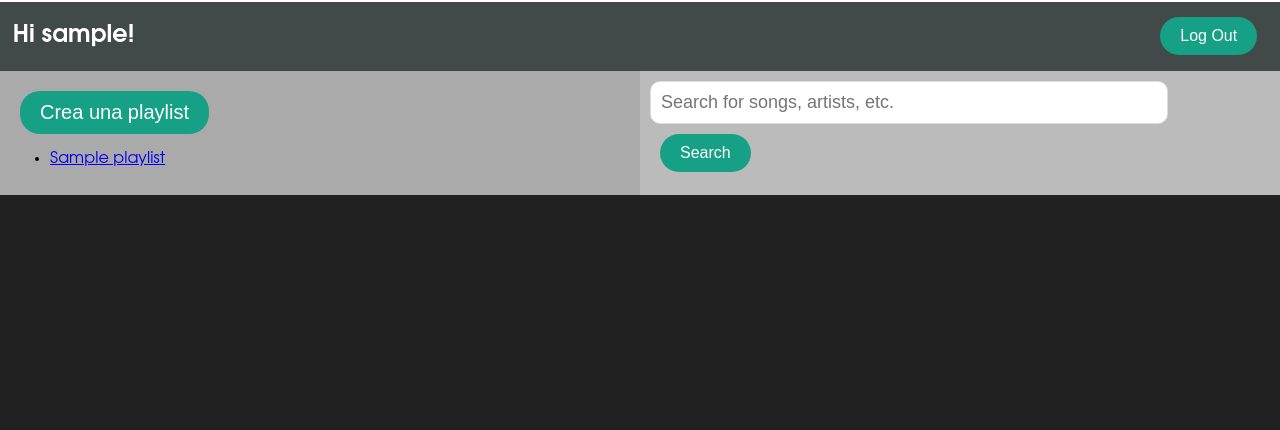
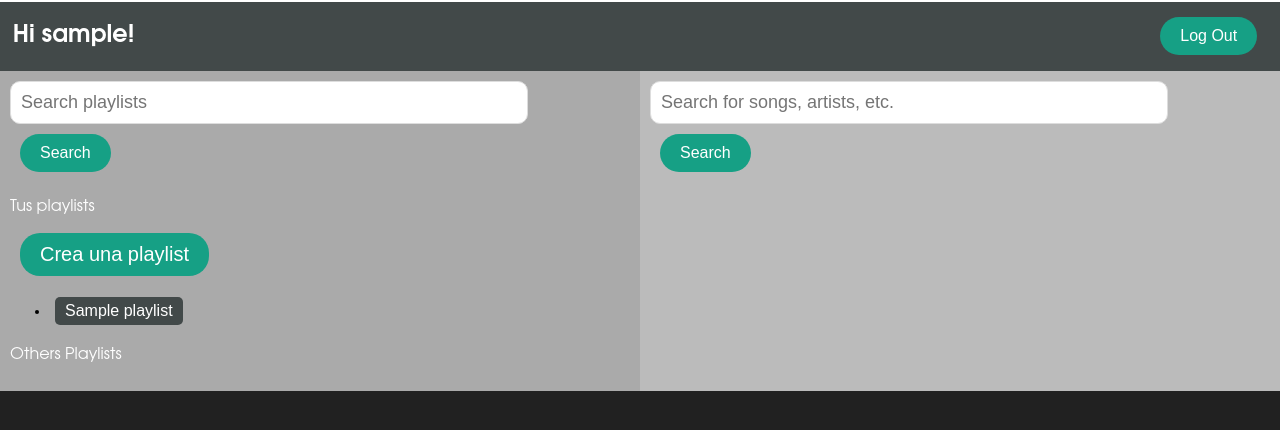
Before and after one commit to lau-marti/WebProject, a Django app: page /musicterritory/ in a window 1280 px wide. Shown: the part 116-546 px from the top of the page. Run offline with Django 5.2, Linux system fonts and the light colour scheme; a user stored in the database is signed in; tables that the repository leaves empty hold one stand-in row (values such as "Sample post").

Commit message:
CSS v2.1

```diff
--- a/static/css/styles.css
+++ b/static/css/styles.css
@@ -7,7 +7,7 @@ body {
     padding: 0;
 }
 
-.genericButton{     /*genericButton = button*/
+.genericButton{
     display: inline-block;
     padding: 10px 20px;
     background-color: #16a085;
@@ -26,7 +26,20 @@ body {
     background-color: #026e59;
 }
 
-
+.playlistButton{
+    display: inline-block;
+    padding: 5px 10px;
+    background-color: #424949;
+    color: #ffffff;
+    text-decoration: none;
+    border: none;
+    border-radius: 5px;
+    cursor: pointer;
+    font-size: 16px;
+    transition: background-color 0.3s ease;
+    cursor: pointer;
+    margin: 5px;
+}
 
 
   /* Estilos generales para el formulario */
--- a/templates/home.html
+++ b/templates/home.html
@@ -12,31 +12,31 @@
     <button class="genericButton" type="submit">Log Out</button>
   </form>
 </div>
-<!--
-<h1>
-    Playlists
-    {% if user.is_authenticated %} (<a href="url 'web:playlist_create'%}">add</a>){% endif %}
-</h1>
-<ul>
-    {% for playlist in latest_playlist_list %}
-        <li><a href="{%url 'web:playlist_detail' playlist.id %}">
-            {{playlist.name}} </a></li>
-    {%empty%}<li> Sorry, no playlist registred yet. </li>
-    {% endfor %}
-</ul>
--->
+
+
 <div class="row">
     <div class="column" style="background-color:#aaa;">
         <form action="{% url 'web:playlist_create' %}" method="get">
+            <input class = search-input type="text" id="searchPlaylist" placeholder="Search playlists"
+               onkeydown="if (event.keyCode == 13) buscarCancion()">
+            <button class = genericButton onclick="buscarCancion()">Search</button>
+            <p>Tus playlists</p>
             <button class="genericButton large-button" type="submit">Crea una playlist</button>
-            <ul>
-                {% for playlist in latest_playlist_list %}
-                    <li><a href="{%url 'web:playlist_detail' playlist.id %}">
-                        {{playlist.name}} </a></li>
-                {%empty%}<li> Sorry, no playlist registred yet. </li>
-                {% endfor %}
-            </ul>
         </form>
+
+        <ul>
+            {% for playlist in latest_playlist_list %}
+            <li>
+                <form action="{% url 'web:playlist_detail' playlist.id %}">
+                    <button class="playlistButton">
+                        {{playlist.name}}
+                    </button>
+                </form>
+            </li>
+            {%empty%}<li> Sorry, no playlist registred yet. </li>
+            {% endfor %}
+        </ul>
+        <p>Others Playlists</p>
     </div>
     <div class="column" style="background-color:#bbb;">
         <input class = search-input type="text" id="searchInput" placeholder="Search for songs, artists, etc."
--- a/web/urls.py
+++ b/web/urls.py
@@ -10,7 +10,7 @@ app_name = "web"
 urlpatterns = [
     path('',
          ListView.as_view(
-             queryset=Playlist.objects.filter(date__lte=timezone.now()).order_by('-date')[:5],
+             queryset=Playlist.objects.filter(date__lte=timezone.now()).order_by('-date'),
              context_object_name='latest_playlist_list',
              template_name='home.html'),
          name='playlist_list'),
```
Also changed, not shown: features/steps/register_playlist.py (added), features/steps/view_playlist.py (added), 1 other file.
